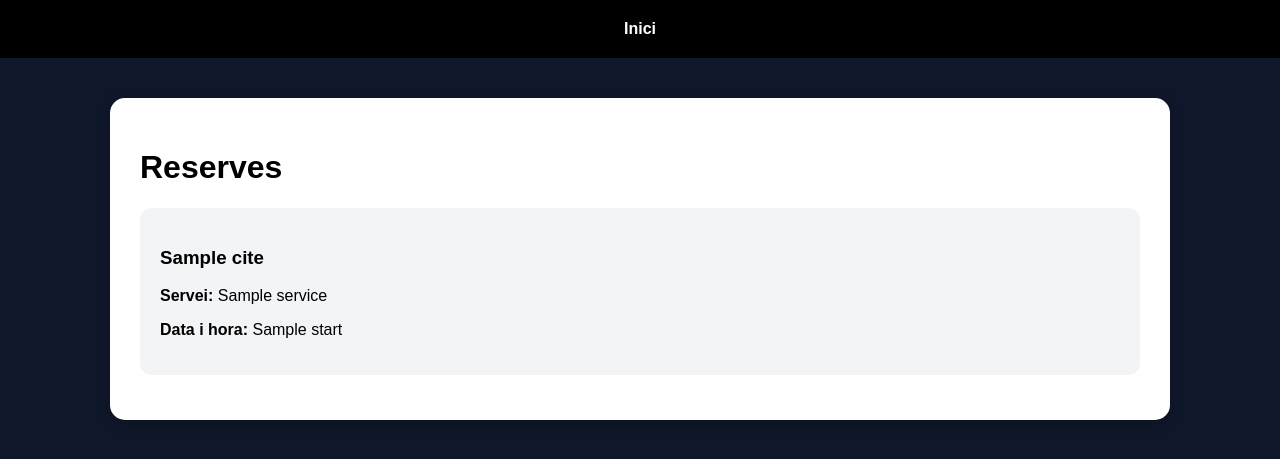
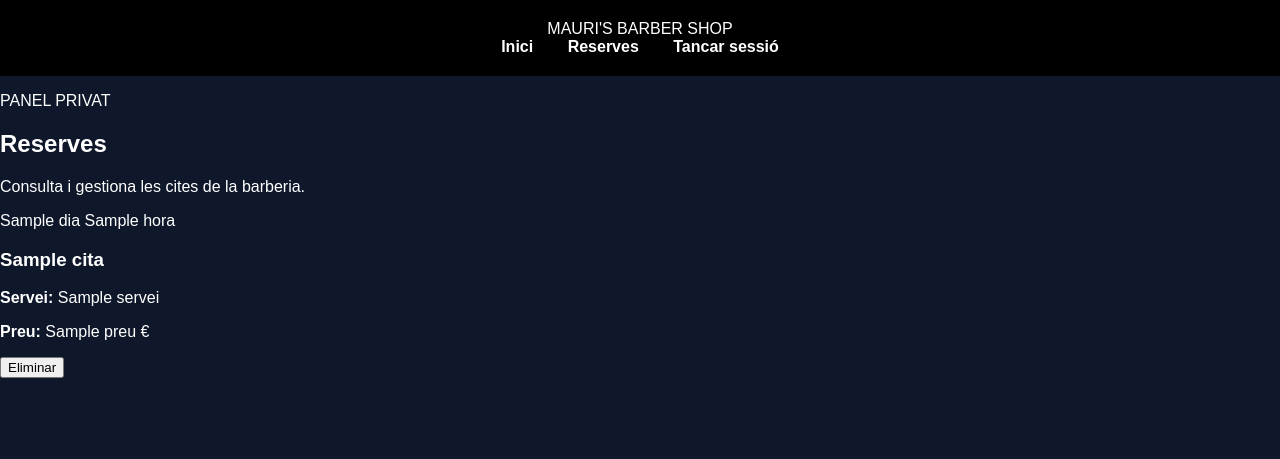
Before and after one commit to Maauriii17/mauris-barber-shop, a Flask app: template templates/panelbarber.html in a window 1280 px wide. Shown: the top 459 px of the page. Run offline with Flask 3, Linux system fonts and the light colour scheme; the template is opened without the code that fills it: most values are stand-ins (such as "Sample title", 1, 10 or a date in 2020).

Commit message:
Revamp panelbarber.html layout and content

```diff
--- a/templates/panelbarber.html
+++ b/templates/panelbarber.html
@@ -1,43 +1,75 @@
-<!-- templates/panelbarber.html -->
+<!DOCTYPE html>
+<html lang="ca">
+<head>
+    <meta charset="UTF-8">
+    <meta name="viewport" content="width=device-width, initial-scale=1.0">
 
-<!DOCTYPE html>
-<html>
-
-<head>
-
-    <title>Panel barber</title>
+    <title>Panel barber - Mauri's Barber Shop</title>
 
     <link rel="stylesheet" href="{{ url_for('static', filename='style.css') }}">
-
 </head>
 
 <body>
 
 <nav>
+    <div class="logo">MAURI'S BARBER SHOP</div>
 
+    <div class="nav-links">
         <a href="/">Inici</a>
-
+        <a href="/panelbarber">Reserves</a>
+        <a href="/logout">Tancar sessió</a>
+    </div>
 </nav>
 
-<div class="caixa">
+<section class="panel-section">
 
+    <div class="panel-header">
+        <p class="petit-titol">PANEL PRIVAT</p>
         <h1>Reserves</h1>
+        <p>Consulta i gestiona les cites de la barberia.</p>
+    </div>
 
     {% if cites|length == 0 %}
 
-<p>No tens reserves encara.</p>
+        <div class="sense-reserves">
+            <h2>No tens reserves encara</h2>
+            <p>Les noves cites apareixeran aquí automàticament.</p>
+        </div>
 
-{% endif %}
+    {% else %}
 
-{% for c in cites %}
+        <div class="reserves-list">
 
-<div class="cita">
+            {% for cita in cites %}
 
-    <h3>{{ c.title }}</h3>
+                <div class="reserva-barber">
 
-    <p><b>Servei:</b> {{ c.service }}</p>
+                    <div class="reserva-data">
+                        <span class="data-reserva">{{ cita.dia }}</span>
+                        <span class="hora-reserva">{{ cita.hora }}</span>
+                    </div>
 
-    <p><b>Data i hora:</b> {{ c.start }}</p>
+                    <div class="reserva-detalls">
+
+                        <h3>{{ cita.nom }}</h3>
+
+                        <p>
+                            <strong>Servei:</strong>
+                            {{ cita.servei }}
+                        </p>
+
+                        <p>
+                            <strong>Preu:</strong>
+                            {{ cita.preu }} €
+                        </p>
+
+                    </div>
+
+                    <form method="POST" action="/eliminar/{{ loop.index0 }}">
+                        <button type="submit" class="boto-eliminar">
+                            Eliminar
+                        </button>
+                    </form>
 
                 </div>
 
@@ -45,5 +77,9 @@
 
         </div>
 
+    {% endif %}
+
+</section>
+
 </body>
 </html>
```
Lines whose indentation alone changed are shown as unchanged.
